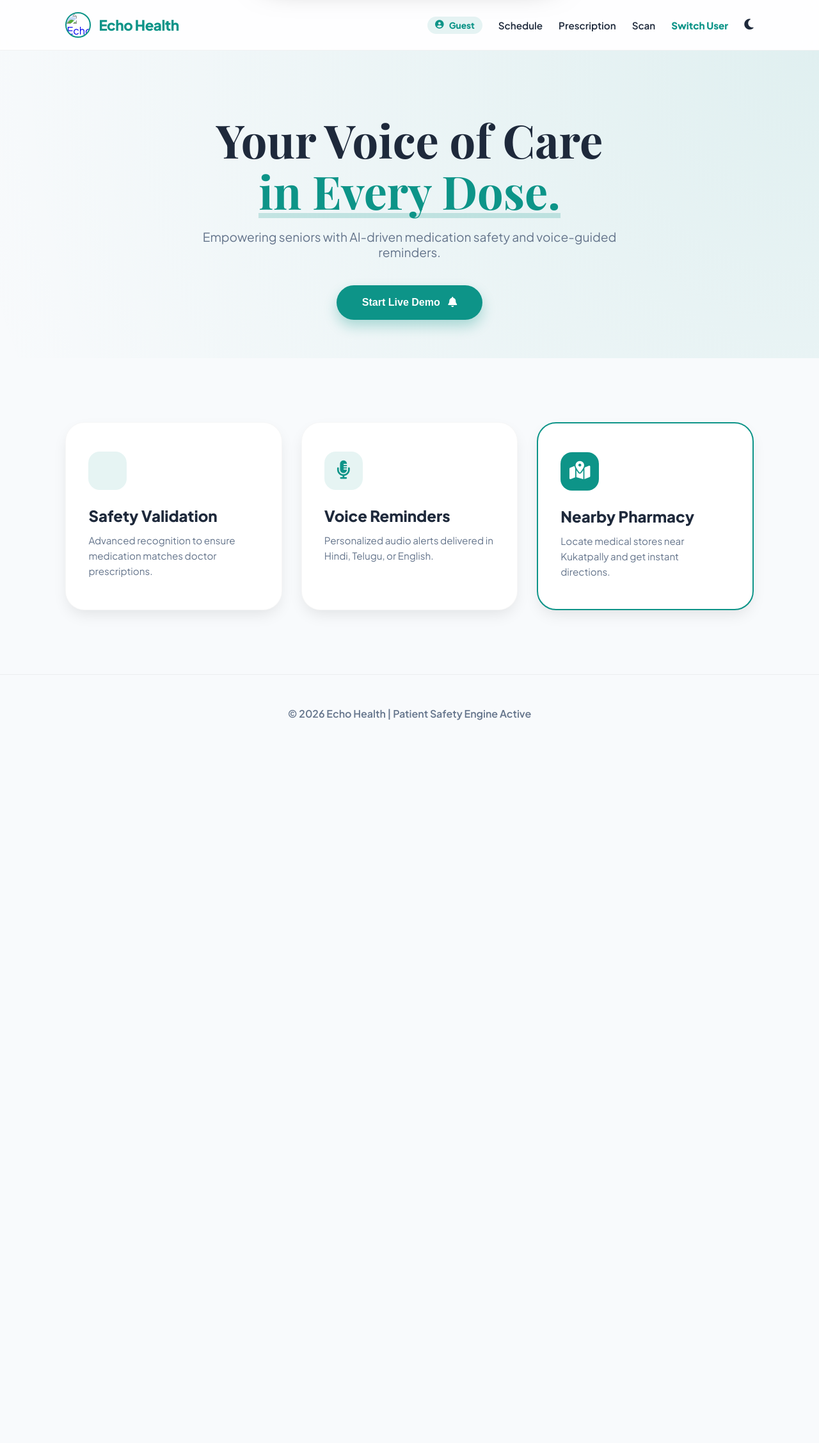
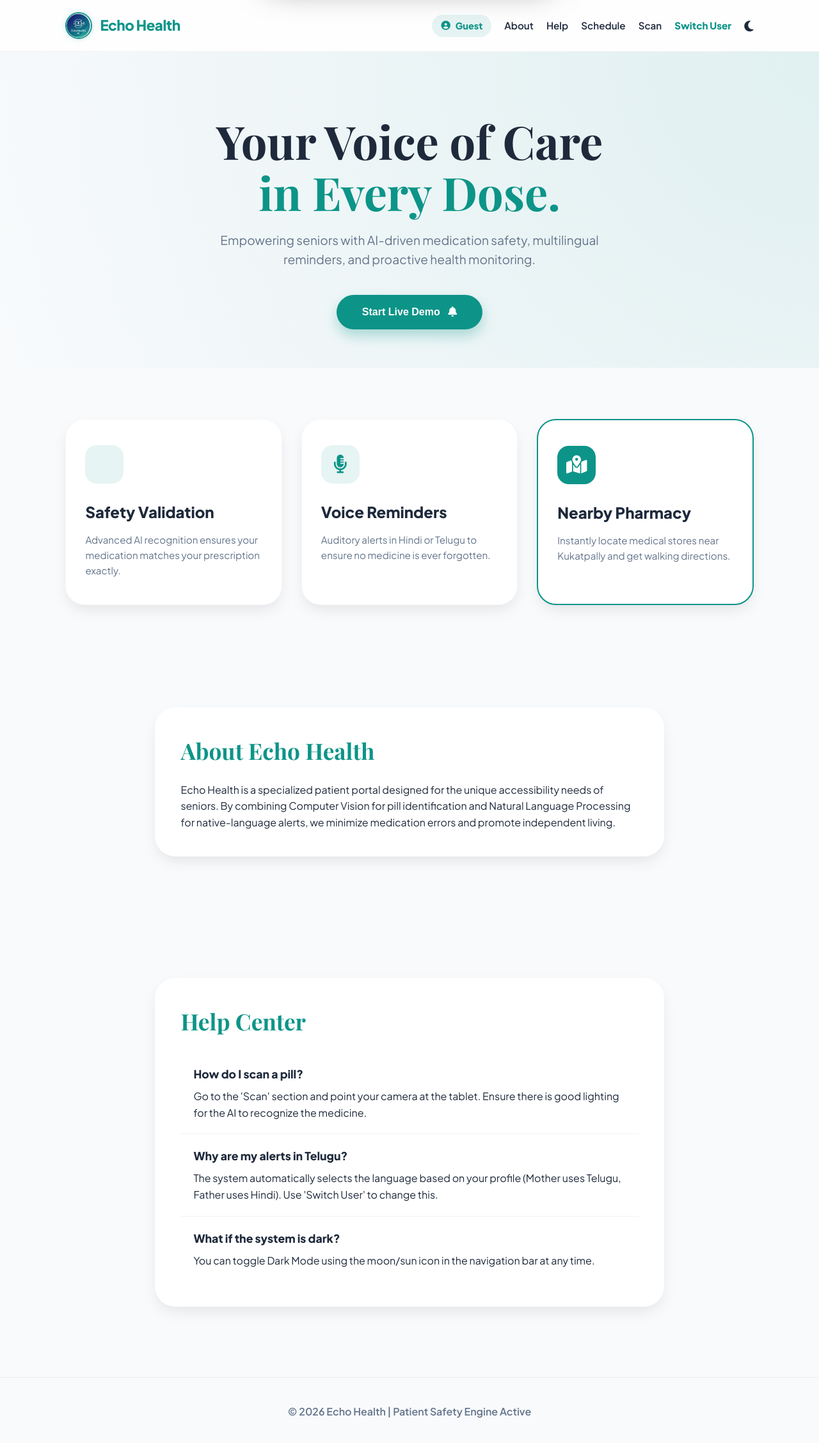
Before and after one commit to padmakruthi/echohealth, a plain HTML site: page index.html in a window 1280 px wide. Shown: the whole page at 64% size. Before the commit the page ends 1176 px from the top, so only its background shows below. Drawn offline with nearby package versions, Linux system fonts and the light colour scheme.

Commit message:
Update index.html

```diff
--- a/index.html
+++ b/index.html
@@ -4,7 +4,9 @@
     <meta charset="UTF-8">
     <meta name="viewport" content="width=device-width, initial-scale=1.0">
     <title>Echo Health | Elite Patient Portal</title>
+    <!-- Professional Typography -->
     <link href="https://fonts.googleapis.com/css2?family=Plus+Jakarta+Sans:wght@400;600;800&family=Playfair+Display:wght@700&display=swap" rel="stylesheet">
+    <!-- Icon Suite -->
     <link rel="stylesheet" href="https://cdnjs.cloudflare.com/ajax/libs/font-awesome/6.4.2/css/all.min.css">
 
     <style>
@@ -28,12 +30,15 @@
         }
 
         * { margin: 0; padding: 0; box-sizing: border-box; }
+
         body {
             font-family: 'Plus Jakarta Sans', sans-serif;
             background-color: var(--bg-color);
             color: var(--text-main);
             transition: var(--transition);
             overflow-x: hidden;
+            line-height: 1.6;
+            scroll-behavior: smooth;
         }
 
         /* --- NAVIGATION --- */
@@ -46,35 +51,30 @@
         [data-theme="dark"] .nav-bar { background: rgba(15, 23, 42, 0.8); border-bottom: 1px solid rgba(255,255,255,0.05); }
 
         .logo-container { display: flex; align-items: center; gap: 12px; text-decoration: none; }
-        .logo { height: 40px; width: 40px; border-radius: 50%; object-fit: cover; border: 2px solid var(--accent); }
+        .logo { height: 42px; width: 42px; border-radius: 50%; object-fit: cover; border: 2px solid var(--accent); box-shadow: 0 0 10px rgba(13, 148, 136, 0.2); }
         .brand-name { font-size: 1.4rem; font-weight: 800; color: var(--accent); letter-spacing: -0.5px; }
 
-        .nav-links { display: flex; align-items: center; gap: 25px; }
+        .nav-links { display: flex; align-items: center; gap: 20px; }
         .nav-links a {
             text-decoration: none; color: var(--text-main);
             font-weight: 600; font-size: 0.95rem; transition: var(--transition);
         }
         .nav-links a:hover { color: var(--accent); }
 
-        /* Added Profile Style */
         .user-profile-badge {
+            display: flex; align-items: center; gap: 8px;
             background: rgba(13, 148, 136, 0.1);
-            padding: 5px 12px;
-            border-radius: 20px;
-            color: var(--accent);
-            font-weight: 800;
-            font-size: 0.85rem;
-            display: flex;
-            align-items: center;
-            gap: 8px;
+            padding: 6px 14px; border-radius: 50px;
+            color: var(--accent); font-weight: 700; font-size: 0.9rem;
         }
 
         .theme-btn {
             background: none; border: none; color: var(--text-main);
             cursor: pointer; font-size: 1.2rem; transition: var(--transition);
+            display: flex; align-items: center; justify-content: center;
         }
 
-        /* --- HERO --- */
+        /* --- HERO SECTION --- */
         .hero {
             padding: 100px 8% 60px; text-align: center;
             background: radial-gradient(circle at top right, rgba(13, 148, 136, 0.1), transparent);
@@ -83,43 +83,34 @@
             font-family: 'Playfair Display', serif; font-size: clamp(2.5rem, 6vw, 4.5rem);
             line-height: 1.1; margin-bottom: 20px;
         }
-        .hero h1 span { color: var(--accent); position: relative; }
-        .hero h1 span::after {
-            content: ''; position: absolute; bottom: 5px; left: 0;
-            width: 100%; height: 8px; background: rgba(13, 148, 136, 0.2); z-index: -1;
-        }
+        .hero h1 span { color: var(--accent); }
         .hero p {
             font-size: 1.2rem; color: var(--text-muted);
             max-width: 650px; margin: 0 auto 40px; font-weight: 500;
         }
 
-        .btn {
+        .btn-primary {
+            background: var(--accent); color: white; border: none;
             padding: 18px 40px; border-radius: 50px; font-weight: 700;
-            cursor: pointer; transition: var(--transition); border: none; font-size: 1rem;
-        }
-        .btn-primary {
-            background: var(--accent); color: white;
+            cursor: pointer; transition: var(--transition); font-size: 1rem;
             box-shadow: 0 10px 20px rgba(13, 148, 136, 0.3);
         }
         .btn-primary:hover { transform: translateY(-3px); box-shadow: 0 15px 30px rgba(13, 148, 136, 0.4); }
 
         /* --- FEATURE GRID --- */
-        .section { padding: 60px 8% 100px; }
+        .section { padding: 40px 8% 80px; }
         .grid {
             display: grid; grid-template-columns: repeat(auto-fit, minmax(300px, 1fr));
             gap: 30px; margin-top: 40px;
         }
 
         .card {
-            background: var(--card-bg); padding: 45px 35px; border-radius: 30px;
+            background: var(--card-bg); padding: 40px 30px; border-radius: 30px;
             box-shadow: var(--shadow); text-decoration: none; color: inherit;
             border: 1px solid rgba(0,0,0,0.03); transition: var(--transition);
             display: flex; flex-direction: column; align-items: flex-start;
         }
-        .card:hover {
-            transform: translateY(-12px); border-color: var(--accent);
-            box-shadow: 0 20px 40px rgba(0,0,0,0.1);
-        }
+        .card:hover { transform: translateY(-12px); border-color: var(--accent); }
         .card-icon {
             width: 60px; height: 60px; background: rgba(13, 148, 136, 0.1);
             color: var(--accent); border-radius: 18px; display: flex;
@@ -129,69 +120,118 @@
         .card h3 { font-size: 1.5rem; margin-bottom: 12px; font-weight: 700; }
         .card p { color: var(--text-muted); line-height: 1.6; font-size: 0.95rem; }
 
-        /* --- POPUP ALERT --- */
+        /* --- INFO SECTIONS --- */
+        .info-section { padding: 80px 8%; max-width: 1000px; margin: 0 auto; }
+        .info-card { background: var(--card-bg); padding: 40px; border-radius: 32px; box-shadow: var(--shadow); margin-bottom: 30px; }
+        .info-card h2 { font-family: 'Playfair Display', serif; font-size: 2.2rem; margin-bottom: 20px; color: var(--accent); }
+        .help-item { padding: 20px; border-bottom: 1px solid rgba(0,0,0,0.05); }
+        .help-item:last-child { border-bottom: none; }
+        .help-item strong { display: block; margin-bottom: 8px; color: var(--text-main); font-size: 1.1rem; }
+
+        /* --- NOTIFICATION BANNER --- */
         #alertBanner {
             position: fixed; top: -150px; left: 50%; transform: translateX(-50%);
             width: 90%; max-width: 450px; background: #1e293b; color: white;
-            padding: 24px; border-radius: 20px; display: flex;
+            padding: 24px; border-radius: 24px; display: flex;
             align-items: center; justify-content: space-between;
-            box-shadow: 0 25px 50px rgba(0,0,0,0.5); z-index: 9999;
+            box-shadow: 0 25px 50px rgba(0,0,0,0.5); z-index: 2000;
             transition: 0.6s cubic-bezier(0.68, -0.55, 0.265, 1.55);
+            border: 1px solid rgba(255,255,255,0.1);
         }
         #alertBanner.active { top: 30px; }
-        .btn-confirm { background: var(--accent); color: white; border: none; padding: 10px 20px; border-radius: 10px; font-weight: 700; cursor: pointer; }
+        .alert-content b { color: var(--accent); display: block; margin-bottom: 4px; font-size: 0.9rem; letter-spacing: 1px; }
+        .btn-confirm {
+            background: var(--accent); color: white; border: none;
+            padding: 12px 24px; border-radius: 12px; font-weight: 700; cursor: pointer;
+        }
 
-        footer { padding: 50px 8%; text-align: center; border-top: 1px solid rgba(0,0,0,0.05); color: var(--text-muted); font-weight: 600; }
+        footer { padding: 40px; text-align: center; color: var(--text-muted); font-weight: 600; border-top: 1px solid rgba(0,0,0,0.05); }
     </style>
 </head>
 <body>
 
 <nav class="nav-bar">
     <a href="index.html" class="logo-container">
-        <img src="assets/logo.jpeg" class="logo" alt="Echo Health">
+        <!-- Logo handles potential broken paths with fallback -->
+        <img src="./logo.jpeg" class="logo" alt="Echo Health" onerror="this.src='https://ui-avatars.com/api/?name=Echo+Health&background=0d9488&color=fff'">
         <span class="brand-name">Echo Health</span>
     </a>
+
     <div class="nav-links">
         <div class="user-profile-badge">
-            <i class="fa-solid fa-user-circle"></i> <span id="display-user-name">Patient</span>
+            <i class="fa-solid fa-user-circle"></i>
+            <span id="display-user-name">Patient</span>
         </div>
+        <a href="#about">About</a>
+        <a href="#help">Help</a>
         <a href="schedule.html">Schedule</a>
-        <a href="prescription.html">Prescription</a>
         <a href="medicine.html">Scan</a>
         <a href="login.html" style="color: var(--accent); font-weight: 800;">Switch User</a>
-        <button class="theme-btn" onclick="toggleTheme()"><i class="fa-solid fa-moon"></i></button>
+        <button class="theme-btn" onclick="toggleTheme()">
+            <i class="fa-solid fa-moon"></i>
+        </button>
     </div>
 </nav>
 
 <header class="hero">
     <h1>Your Voice of Care <br><span>in Every Dose.</span></h1>
-    <p>Empowering seniors with AI-driven medication safety and voice-guided reminders.</p>
-    <button class="btn btn-primary" onclick="enableDemo()">Start Live Demo <i class="fa-solid fa-bell" style="margin-left:8px"></i></button>
+    <p>Empowering seniors with AI-driven medication safety, multilingual reminders, and proactive health monitoring.</p>
+    <button class="btn-primary" onclick="enableDemo()">
+        Start Live Demo <i class="fa-solid fa-bell" style="margin-left:8px"></i>
+    </button>
 </header>
 
-<section class="section" id="features">
+<section class="section">
     <div class="grid">
         <a href="medicine.html" class="card">
             <div class="card-icon"><i class="fa-solid fa-shield-check"></i></div>
             <h3>Safety Validation</h3>
-            <p>Advanced recognition to ensure medication matches doctor prescriptions.</p>
+            <p>Advanced AI recognition ensures your medication matches your prescription exactly.</p>
         </a>
         <a href="alert.html" class="card">
             <div class="card-icon"><i class="fa-solid fa-microphone-lines"></i></div>
             <h3>Voice Reminders</h3>
-            <p>Personalized audio alerts delivered in Hindi, Telugu, or English.</p>
+            <p>Auditory alerts in Hindi or Telugu to ensure no medicine is ever forgotten.</p>
         </a>
         <a href="map.html" class="card" style="border: 2px solid var(--accent);">
             <div class="card-icon" style="background: var(--accent); color: white;"><i class="fa-solid fa-map-location-dot"></i></div>
             <h3>Nearby Pharmacy</h3>
-            <p>Locate medical stores near Kukatpally and get instant directions.</p>
+            <p>Instantly locate medical stores near Kukatpally and get walking directions.</p>
         </a>
     </div>
 </section>
 
+<!-- ABOUT SECTION -->
+<section id="about" class="info-section">
+    <div class="info-card">
+        <h2>About Echo Health</h2>
+        <p>Echo Health is a specialized patient portal designed for the unique accessibility needs of seniors. By combining Computer Vision for pill identification and Natural Language Processing for native-language alerts, we minimize medication errors and promote independent living.</p>
+    </div>
+</section>
+
+<!-- HELP SECTION -->
+<section id="help" class="info-section">
+    <div class="info-card">
+        <h2>Help Center</h2>
+        <div class="help-item">
+            <strong>How do I scan a pill?</strong>
+            <p>Go to the 'Scan' section and point your camera at the tablet. Ensure there is good lighting for the AI to recognize the medicine.</p>
+        </div>
+        <div class="help-item">
+            <strong>Why are my alerts in Telugu?</strong>
+            <p>The system automatically selects the language based on your profile (Mother uses Telugu, Father uses Hindi). Use 'Switch User' to change this.</p>
+        </div>
+        <div class="help-item">
+            <strong>What if the system is dark?</strong>
+            <p>You can toggle Dark Mode using the moon/sun icon in the navigation bar at any time.</p>
+        </div>
+    </div>
+</section>
+
+<!-- THE PROFESSIONAL ALERT BANNER -->
 <div id="alertBanner">
-    <div>
-        <b style="color:var(--accent); display: block; margin-bottom: 4px;">MEDICATION ALERT</b>
+    <div class="alert-content">
+        <b>MEDICATION ALERT</b>
         <span id="alertMsg">Time for your scheduled dose.</span>
     </div>
     <button class="btn-confirm" onclick="dismissAlert()">CONFIRM</button>
@@ -203,65 +243,64 @@
 
 <script>
     // --- LOAD USER PROFILE ---
-    const activeUser = localStorage.getItem('activeUser') || "Guest";
-    document.getElementById('display-user-name').innerText = activeUser;
+    const activeUser = localStorage.getItem("activeUser") || "Guest";
+    document.getElementById("display-user-name").innerText = activeUser;
 
-    // --- DARK MODE ---
+    // --- DARK MODE LOGIC ---
     function toggleTheme() {
         const body = document.body;
-        const icon = document.querySelector('.theme-btn i');
-        if (body.getAttribute('data-theme') === 'dark') {
-            body.removeAttribute('data-theme');
-            icon.classList.replace('fa-sun', 'fa-moon');
+        const icon = document.querySelector(".theme-btn i");
+        if (body.getAttribute("data-theme") === "dark") {
+            body.removeAttribute("data-theme");
+            icon.classList.replace("fa-sun", "fa-moon");
             localStorage.setItem('theme', 'light');
         } else {
-            body.setAttribute('data-theme', 'dark');
-            icon.classList.replace('fa-moon', 'fa-sun');
+            body.setAttribute("data-theme", "dark");
+            icon.classList.replace("fa-moon", "fa-sun");
             localStorage.setItem('theme', 'dark');
         }
     }
+
     if (localStorage.getItem('theme') === 'dark') {
-        document.body.setAttribute('data-theme', 'dark');
-        document.querySelector('.theme-btn i').classList.replace('fa-moon', 'fa-sun');
+        document.body.setAttribute("data-theme", "dark");
+        document.querySelector(".theme-btn i").classList.replace("fa-moon", "fa-sun");
     }
 
-    // --- AUTOMATED ALERTS (4s DEMO LOOP) ---
+    // --- AUTOMATED DEMO ALERTS ---
     function enableDemo() {
-        Notification.requestPermission();
-        alert("Alerts activated! You will receive a medicine reminder every 4 seconds.");
-        setInterval(() => {
-            if (!document.getElementById('alertBanner').classList.contains('active')) {
-                triggerAlert();
-            }
-        }, 4000); // 4-second cycle
+        if ("Notification" in window) {
+            Notification.requestPermission();
+        }
+
+        alert("Alerts activated! Reminders will trigger every 4 seconds for this demo.");
+        setInterval(triggerAlert, 4000);
     }
 
     function triggerAlert() {
-        const user = localStorage.getItem('activeUser') || "Patient";
-        const banner = document.getElementById('alertBanner');
-        const msg = document.getElementById('alertMsg');
+        if (document.getElementById("alertBanner").classList.contains("active")) return;
 
-        // Native Desktop Notification
-        new Notification("Echo Health", { body: `Reminder for ${user}: Please take your dose.` });
+        const user = localStorage.getItem("activeUser") || "Patient";
+        const banner = document.getElementById("alertBanner");
+        const msg = document.getElementById("alertMsg");
+        const isMother = user.toLowerCase().includes("mother");
 
-        // Multilingual Logic
-        const isMother = user.toLowerCase().includes("mother");
-        const alertText = isMother ? `${user} గారు, మీ మందు తీసుకోండి.` : `${user}, अपनी दवा लें।`;
+        if (Notification.permission === "granted") {
+            new Notification("Echo Health", { body: `Hi ${user}, time for your medication.` });
+        }
 
+        const alertText = isMother ? "దయచేసి మీ మందులు వేసుకోండి" : `${user}, अपनी दवा लेने का समय हो गया है।`;
         msg.innerText = alertText;
-        banner.classList.add('active');
+        banner.classList.add("active");
 
-        // Voice Engine
         const speech = new SpeechSynthesisUtterance(alertText);
         speech.lang = isMother ? "te-IN" : "hi-IN";
         window.speechSynthesis.speak(speech);
     }
 
     function dismissAlert() {
-        document.getElementById('alertBanner').classList.remove('active');
+        document.getElementById("alertBanner").classList.remove("active");
         window.speechSynthesis.cancel();
     }
 </script>
 
 </body>
-</html>
```
